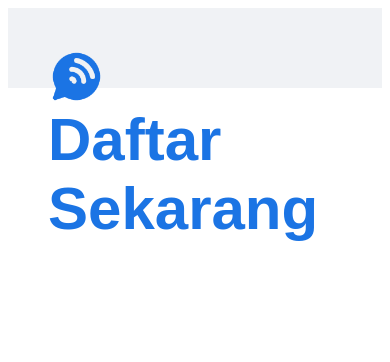
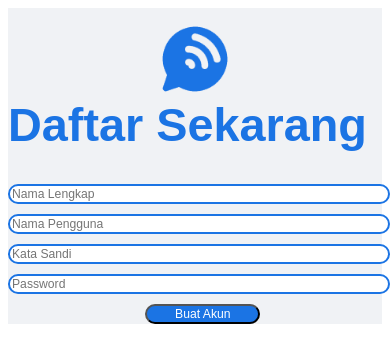
Before and after one commit to wramadhan/FE-Group-5, a React (Create React App) app: page / in a window 390 px wide. Shown: the top 362 px of the page. Built offline with nearby package versions, Linux system fonts and the light colour scheme.

Commit message:
registrasiPage styling was done

```diff
--- a/src/pages/Registrasi.jsx
+++ b/src/pages/Registrasi.jsx
@@ -6,12 +6,19 @@ const Registrasi =()=>{
     // const [userName, setUserName] = useState('');
 
     return(
-        <div className="container w-full h-screen">
-            <div className="flex">
+        <>
+        <div className="kontainer w-full h-screen">
+            <div>
         <img className='appLogo' src={appLogo} alt='appLogo'/>
         <h1 className='daftar' >Daftar Sekarang</h1>
             </div>
+            <input className='input' placeholder='Nama Lengkap'></input>
+            <input className='input' placeholder='Nama Pengguna'></input>
+            <input className='input' placeholder='Kata Sandi'></input>
+            <input className='input' placeholder='Password'></input>
+            <button className='tombol'>Buat Akun</button>
         </div>
+        </>
     )
 }
 export default Registrasi;
--- a/src/styles/Registrasi.css
+++ b/src/styles/Registrasi.css
@@ -1,42 +1,68 @@
-.container{
+.kontainer{
     background-color:#F0F2F5;
-    padding: 2.5rem;
+    padding-top: 3.125vw;
 }
 
 .appLogo{
-    width: 3.563rem;
+    width: 4.453vw;
     float: left;
+    margin-left: 3.125vw;
+    margin-right: 6.621vw;
 }
 .daftar{
     font-family: Arial, Helvetica, sans-serif;
-    font-size: 60px;
+    font-size: 4.688vw;
     color:#1B74E4;
-    margin: 0;
-    float: left;
-    margin-left: 5.297rem;
+    margin-top: 0;
 }
 
-@media (min-width:1280px) {
-.appLogo{
-    font-size: 4%;
+.input{
+    width: 72.266vw;
+    height: 5.938vw;
+    margin-left: 13.835vw;
+    border: #1B74E4 2px solid;
+    border-radius: 25px;
+    margin-bottom: 2.578vw;
+    font-size: 3.125vw;
+    font-family: Arial, Helvetica, sans-serif;
 }
+.tombol{
+    width: 29.453vw;
+    height: 4.297vw;
+    background-color: #1B74E4;
+    color: #fff;
+    border-radius: 25px;
+    margin-left:35.234vw ;
+    font-size: 3.125vw;
+    font-family: Arial, Helvetica, sans-serif;
 }
 
-@media (max-width:605px) {
+@media (max-width:600px) {
+    .kontener{
+        display: flex;
+        flex-direction: column;
+    }
     .daftar{
-        margin: 0;
+        display: flex;
+        align-items: center;
+        float: none;
+        font-size: 12vw;
+
+    }
+    .appLogo{
+        display: flex;
+        align-items: center;
+        width: 20vw;
+        float: none;
+        margin: auto;
+    }
+    .input{
+        margin-left: 0;
+        margin-right: 0;
+        width: 100%;
+        height: auto;
+    }
+    .tombol{
+        height: auto;
     }
 }
-@media (max-width:300px) {
-    .container{
-        margin:0;
-    }
-    .daftar{
-        font-size: 100%;
-        float: center;
-    }
-    .appLogo{
-        width:60%;
-        float: center;
-    }
-}
```
